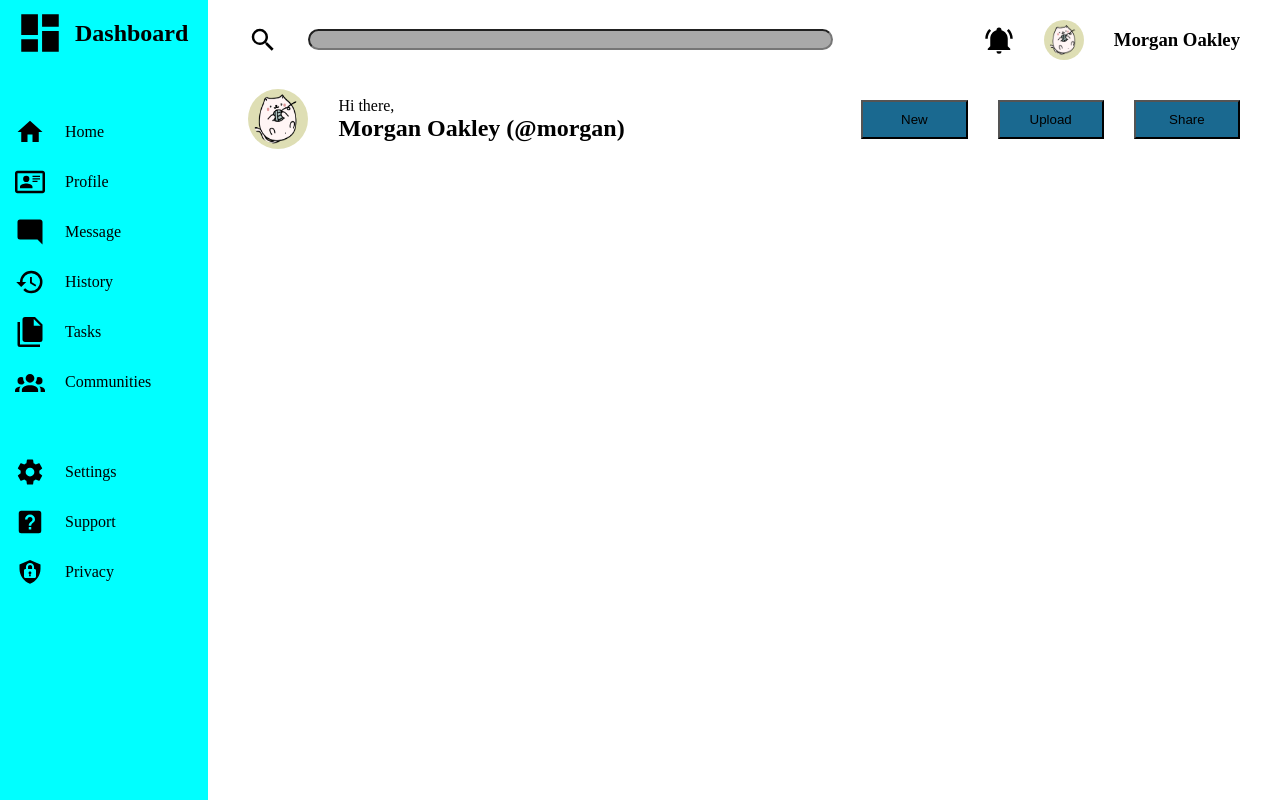
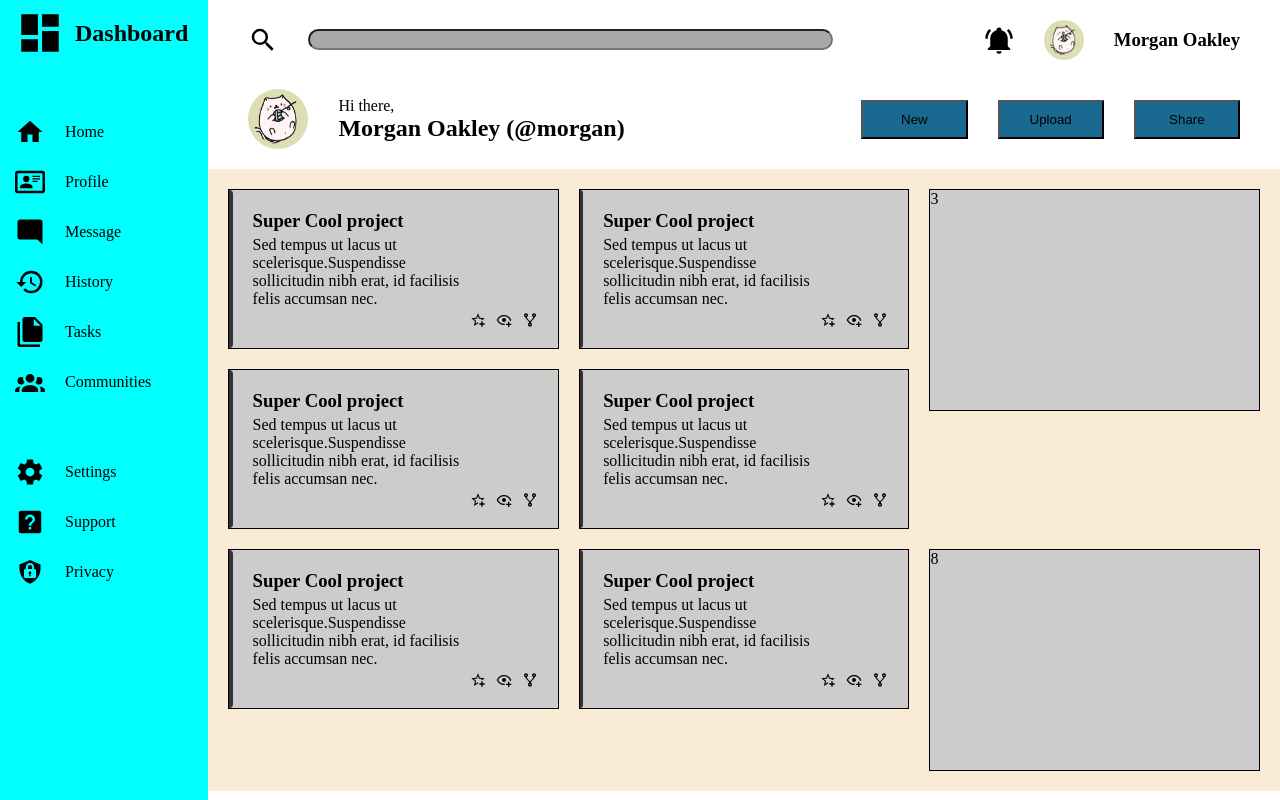
Before and after one commit to OMAR-DIB/odion_intermediate_design, a plain HTML site: page admin_dashboard/index.html in a window 1280 px wide. Drawn offline with Linux system fonts and the light colour scheme.

Commit message:
content grid stuf

```diff
--- a/admin_dashboard/index.html
+++ b/admin_dashboard/index.html
@@ -81,27 +81,109 @@
           <div class="upper-bar">
             <img src="icons/magnify.svg" class="aside-icon" alt="search" />
             <form>
-              <input type="text"/>
+              <input type="text" />
             </form>
-            <img src="icons/bell-ring.svg" class="aside-icon" alt="notifications" />
-            <img src="images/cat.png" class="page-img" alt="cat">
+            <img
+              src="icons/bell-ring.svg"
+              class="aside-icon"
+              alt="notifications"
+            />
+            <img src="images/cat.png" class="page-img" alt="cat" />
             <h3>Morgan Oakley</h3>
           </div>
           <div class="lower-bar">
-            <img src="images/cat.png" class="bar-img" alt="cat">
+            <img src="images/cat.png" class="bar-img" alt="cat" />
             <div class="bar-text">
-                <p class="title">Hi there,</p>
-                <h2 class="title">Morgan Oakley (@morgan)</h2>
+              <p class="title">Hi there,</p>
+              <h2 class="title">Morgan Oakley (@morgan)</h2>
             </div>
             <div class="bar-buttons">
-                <button>New</button>
-                <button>Upload</button>
-                <button>Share</button>
+              <button>New</button>
+              <button>Upload</button>
+              <button>Share</button>
             </div>
           </div>
         </div>
         <div class="content">
+          <div class="box">
+            <div class="box-left"></div>
+            <div class="box-right">
+              <div class="text-content">
+                <h3 class="main-text">Super Cool project</h3>
+                <p class="main-text">Sed tempus ut lacus ut scelerisque.Suspendisse sollicitudin nibh erat, id facilisis felis accumsan nec.</p>
+              </div>
+              <div class="logos">
+                <img src="icons/star-plus-outline.svg" class="aside-icon" alt="stars" />
+                <img src="icons/eye-plus-outline.svg" class="aside-icon" alt="eye" />
+                <img src="icons/source-fork.svg" class="aside-icon" alt="fork" />
+              </div>
+            </div>
+          </div>
+          <div class="box">
 
+              <div class="box-left"></div>
+              <div class="box-right">
+                <div class="text-content">
+                  <h3 class="main-text">Super Cool project</h3>
+                  <p class="main-text">Sed tempus ut lacus ut scelerisque.Suspendisse sollicitudin nibh erat, id facilisis felis accumsan nec.</p>
+                </div>
+                <div class="logos">
+                  <img src="icons/star-plus-outline.svg" class="aside-icon" alt="stars" />
+                  <img src="icons/eye-plus-outline.svg" class="aside-icon" alt="eye" />
+                  <img src="icons/source-fork.svg" class="aside-icon" alt="fork" />
+                </div>
+              </div>
+          </div>
+          <div class="box large">3</div>
+          <div class="box"><div class="box-left"></div>
+          <div class="box-right">
+            <div class="text-content">
+              <h3 class="main-text">Super Cool project</h3>
+              <p class="main-text">Sed tempus ut lacus ut scelerisque.Suspendisse sollicitudin nibh erat, id facilisis felis accumsan nec.</p>
+            </div>
+            <div class="logos">
+              <img src="icons/star-plus-outline.svg" class="aside-icon" alt="stars" />
+              <img src="icons/eye-plus-outline.svg" class="aside-icon" alt="eye" />
+              <img src="icons/source-fork.svg" class="aside-icon" alt="fork" />
+            </div>
+          </div></div>
+          <div class="box"><div class="box-left"></div>
+          <div class="box-right">
+            <div class="text-content">
+              <h3 class="main-text">Super Cool project</h3>
+              <p class="main-text">Sed tempus ut lacus ut scelerisque.Suspendisse sollicitudin nibh erat, id facilisis felis accumsan nec.</p>
+            </div>
+            <div class="logos">
+              <img src="icons/star-plus-outline.svg" class="aside-icon" alt="stars" />
+              <img src="icons/eye-plus-outline.svg" class="aside-icon" alt="eye" />
+              <img src="icons/source-fork.svg" class="aside-icon" alt="fork" />
+            </div>
+          </div></div>
+          <div class="box"><div class="box-left"></div>
+          <div class="box-right">
+            <div class="text-content">
+              <h3 class="main-text">Super Cool project</h3>
+              <p class="main-text">Sed tempus ut lacus ut scelerisque.Suspendisse sollicitudin nibh erat, id facilisis felis accumsan nec.</p>
+            </div>
+            <div class="logos">
+              <img src="icons/star-plus-outline.svg" class="aside-icon" alt="stars" />
+              <img src="icons/eye-plus-outline.svg" class="aside-icon" alt="eye" />
+              <img src="icons/source-fork.svg" class="aside-icon" alt="fork" />
+            </div>
+          </div></div>
+          <div class="box"><div class="box-left"></div>
+          <div class="box-right">
+            <div class="text-content">
+              <h3 class="main-text">Super Cool project</h3>
+              <p class="main-text">Sed tempus ut lacus ut scelerisque.Suspendisse sollicitudin nibh erat, id facilisis felis accumsan nec.</p>
+            </div>
+            <div class="logos">
+              <img src="icons/star-plus-outline.svg" class="aside-icon" alt="stars" />
+              <img src="icons/eye-plus-outline.svg" class="aside-icon" alt="eye" />
+              <img src="icons/source-fork.svg" class="aside-icon" alt="fork" />
+            </div>
+          </div></div>
+          <div class="box large">8</div>
         </div>
       </div>
     </div>
--- a/admin_dashboard/style.css
+++ b/admin_dashboard/style.css
@@ -15,7 +15,7 @@ html {
   width: 100%;
   height: 100%;
 }
-aside{
+aside {
   /* flex: 1; */
   padding-right: 20px;
   background-color: aqua;
@@ -24,34 +24,33 @@ aside{
   gap: 40px;
   height: 100%;
 }
-.dashboard{
+.dashboard {
   height: 50px;
   width: 50px;
 }
-.aside-icon{
+.aside-icon {
   height: 30px;
   width: 30px;
 }
-.icon{
+.icon {
   margin-left: 15px;
 
   display: flex;
   align-items: center;
   gap: 20px;
-
 }
-.dashboard-head{
+.dashboard-head {
   margin-left: 15px;
   display: flex;
   align-items: center;
   gap: 10px;
 }
-.main{
+.main {
   /* flex: 5; */
   height: 100%; /* Full height for the main content */
   overflow-y: auto;
 }
-.bar{
+.bar {
   height: fit-content;
 }
 .upper-bar {
@@ -62,42 +61,97 @@ aside{
   padding: 10px 40px 20px 40px;
 }
 
-input{
+input {
   width: 80%;
   margin-right: 100px;
   border-radius: 30px;
-    background-color:darkgrey;
+  background-color: darkgrey;
 }
-.page-img{
+.page-img {
   background-color: rgba(144, 144, 4, 0.299);
   width: 30px;
   height: 30px;
   padding: 5px;
   border-radius: 40px;
 }
-.lower-bar{
+.lower-bar {
   display: grid;
   grid-template-columns: auto 1fr auto;
   align-items: center;
   gap: 30px;
   padding: 0px 40px 20px 40px;
 }
-.bar-img{
+.bar-img {
   background-color: rgba(144, 144, 4, 0.299);
   width: 50px;
   height: 50px;
   padding: 5px;
   border-radius: 40px;
 }
-.title{
+.title {
   margin: 0;
 }
-.bar-buttons{
+.bar-buttons {
   display: grid;
   grid-template-columns: 1fr 1fr 1fr;
   gap: 30px;
 }
-button{
+button {
   padding: 10px 30px;
   background-color: rgb(26, 105, 144);
 }
+/*          content grip          */
+.content {
+  display: grid;
+  grid-template-columns: repeat(3, 1fr); /* 3 equal-width columns */
+  gap: 20px; /* Space between boxes */
+  padding: 20px; /* Padding around the content */
+  background-color: antiquewhite;
+}
+
+.box {
+  display: flex;
+  background-color: #ccc; /* Box background color */
+  border: 1px solid #000; /* Box border */
+  height: fit-content; /* Default height for small boxes */
+}
+.box-left {
+  background-color: #333;
+  width: 8px;
+  height: auto;
+  border-top-right-radius: 7px;
+  border-bottom-right-radius: 7px;
+}
+
+.box-right {
+  display: grid;
+  grid-template-rows: 1fr auto;
+  grid-template-columns: 1fr auto;
+  grid-column-start: 1;
+  grid-row-start: 1;
+  padding: 20px;
+}
+.text-content p {
+  margin: 4px 0;
+}
+
+.logos {
+  display: flex;
+  gap: 10px;
+  grid-column-start: 2;
+  grid-row-start: 2;
+  /* grid-column-end: 2; */
+}
+
+.logos img {
+  width: 16px;
+  height: 16px;
+}
+.box.large {
+  grid-row: span 2; /* Make the box span 2 rows */
+  height: 220px; /* Increase height for larger boxes */
+}
+.main-text{
+    margin-top: 0;
+    margin-bottom: 0;
+}
```
Lines whose indentation alone changed are shown as unchanged.
